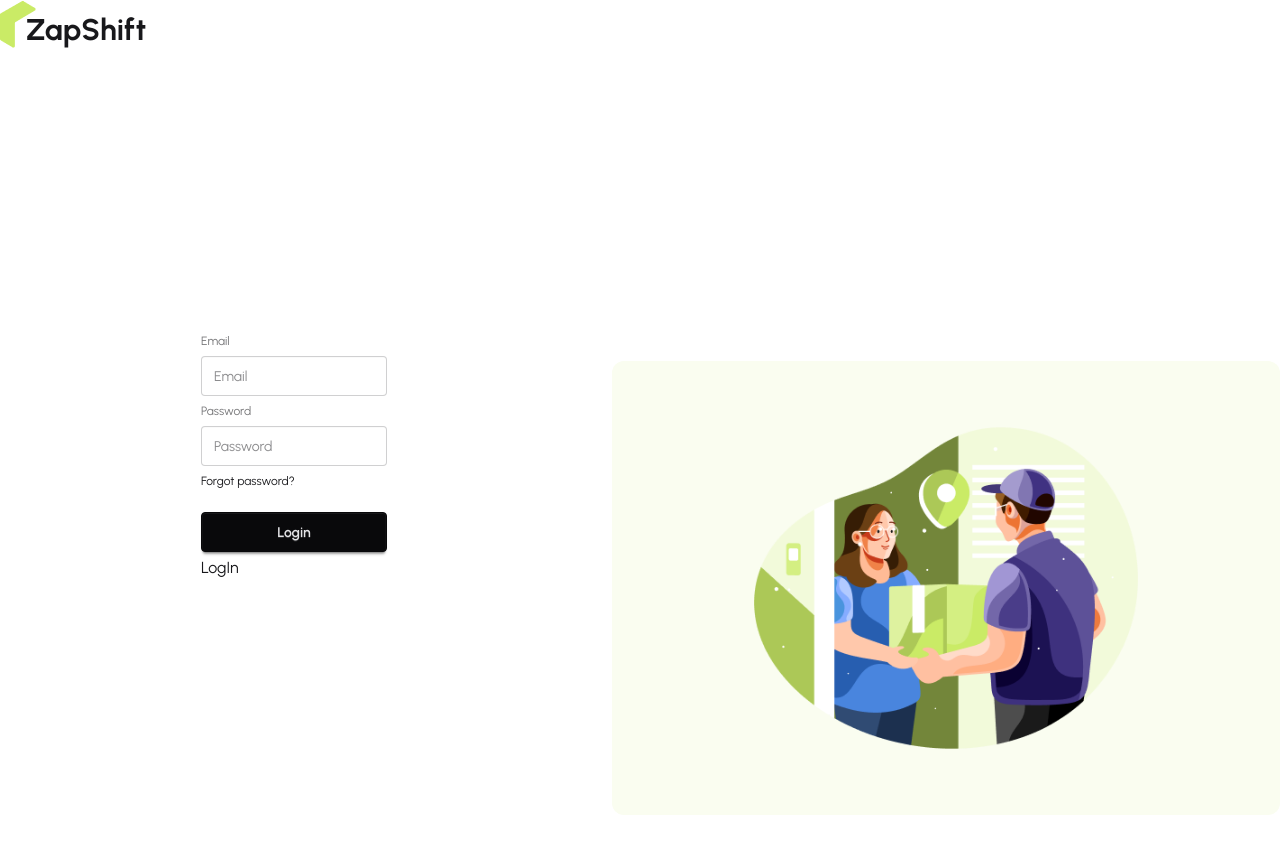
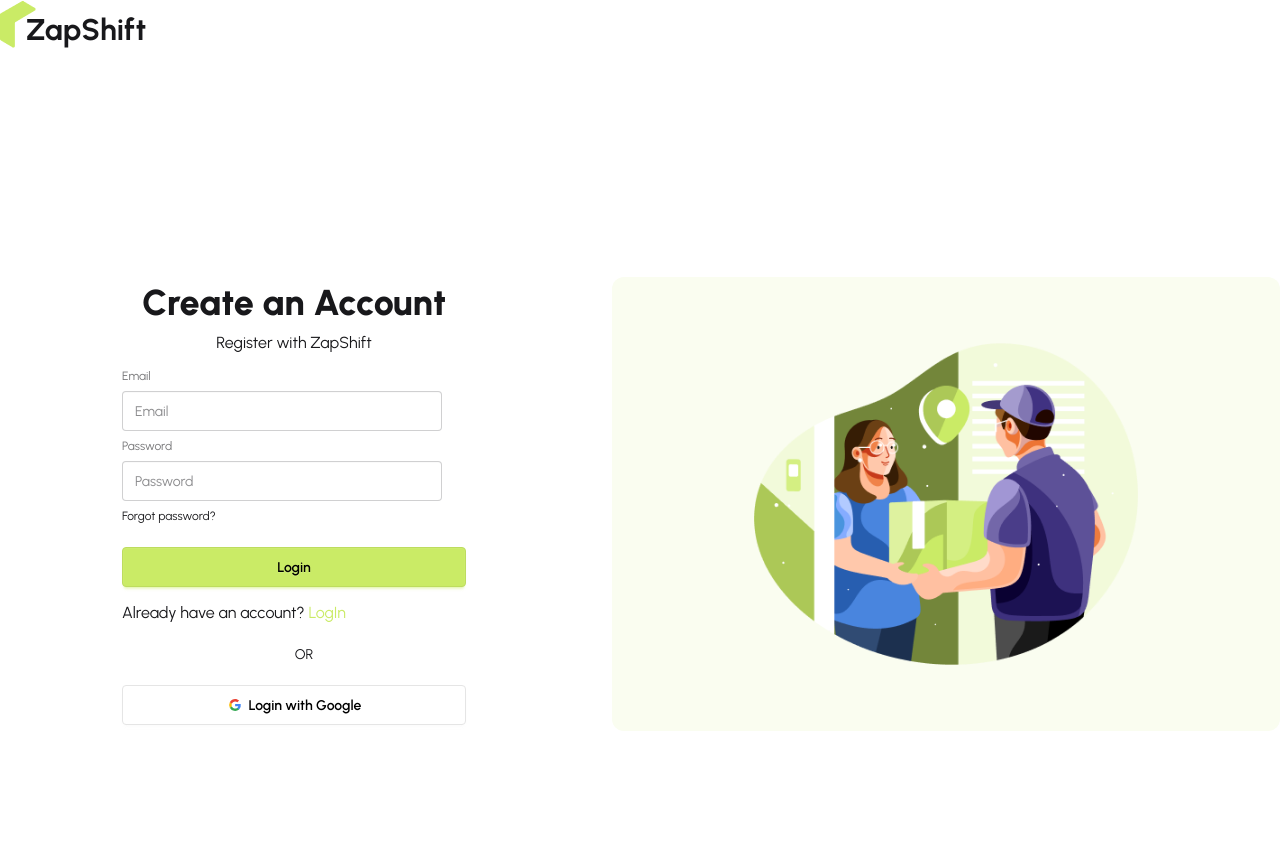
Before and after one commit to rifatsamjid/Zap-Shift, a React (Vite) app: page /register in a window 1280 px wide. Shown: the top 854 px of the page. Built offline with nearby package versions, Linux system fonts and the light colour scheme; no server answers.

Commit message:
implement the social login

```diff
--- a/src/Context/AuthProvider/AuthProvider.jsx
+++ b/src/Context/AuthProvider/AuthProvider.jsx
@@ -52,7 +52,9 @@ const AuthProvider = ({ children }) => {
     loading,
   };
 
-  return <AuthContext value={AuthInfo}>{children}</AuthContext>;
+  return (
+    <AuthContext.Provider value={AuthInfo}>{children}</AuthContext.Provider>
+  );
 };
 
 export default AuthProvider;
--- a/src/Pages/Auth/Login/Login.jsx
+++ b/src/Pages/Auth/Login/Login.jsx
@@ -1,8 +1,8 @@
 import React from "react";
 import { useForm } from "react-hook-form";
-import { FcGoogle } from "react-icons/fc";
 import { Link } from "react-router";
 import useAuth from "../../../hooks/useAuth";
+import SocialLogin from "../SocialLogin/SocialLogin";
 
 const Login = () => {
   const { signIn } = useAuth();
@@ -46,7 +46,7 @@ const Login = () => {
             <div>
               <a className="link link-hover">Forgot password?</a>
             </div>
-            <button className="btn btn-neutral w-81 mt-4">Login</button>
+            <button className="btn btn-primary text-black w-81 mt-4">Login</button>
           </fieldset>
         </form>
         <div className="ml-5">
@@ -61,10 +61,7 @@ const Login = () => {
           <p className="text-sm">OR</p>
         </div>
         {/*  Google Login Button */}
-        <button className="btn ml-5 btn-neutral border w-81 border-gray-300 bg-white hover:bg-gray-100 text-black flex items-center justify-center gap-2">
-          <FcGoogle size={20} />
-          Continue with Google
-        </button>
+        <SocialLogin></SocialLogin>
       </div>
     </div>
   );
--- a/src/Pages/Auth/Register/Register.jsx
+++ b/src/Pages/Auth/Register/Register.jsx
@@ -2,6 +2,7 @@ import React from "react";
 import { useForm } from "react-hook-form";
 import { Link } from "react-router";
 import useAuth from "../../../hooks/useAuth";
+import SocialLogin from "../SocialLogin/SocialLogin";
 
 const Register = () => {
   const {
@@ -24,7 +25,10 @@ const Register = () => {
   };
 
   return (
-    <div className="mt-70 h-dvh">
+    <div className="m-14 flex flex-col justify-center items-center h-dvh">
+      <h2 className="font-extrabold text-4xl">Create an Account</h2>
+      <p className="text-center my-2">Register with ZapShift</p>
+      <div className="card bg-base-100 w-full max-w-sm">
         <form onSubmit={handleSubmit(handleRegister)}>
           <fieldset className="fieldset">
             <label className="label">Email</label>
@@ -61,17 +65,30 @@ const Register = () => {
             )}
             {errors.password?.type === "pattern" && (
               <p className="text-red-500">
-              Password must have at least one uppercase, at least one lowercase,
-              at least one number and at least one special characters
+                Password must have at least one uppercase, at least one
+                lowercase, at least one number and at least one special
+                characters
               </p>
             )}
             <div>
               <a className="link link-hover">Forgot password?</a>
             </div>
-          <button className="btn btn-neutral mt-4">Login</button>
+            <button className="btn btn-primary text-black mt-4">Login</button>
           </fieldset>
         </form>
-      <Link to="/login">LogIn</Link>
+        <div className="mt-2.5">
+          <p>
+            Already have an account?{" "}
+            <Link className="text-primary" to="/login">
+              LogIn
+            </Link>
+          </p>
+        </div>
+        <div className="flex justify-center my-5 w-81 ml-5 items-center gap-2">
+          <p className="text-sm">OR</p>
+        </div>
+        <SocialLogin></SocialLogin>
+      </div>
     </div>
   );
 };
--- /dev/null
+++ b/src/Pages/Auth/SocialLogin/SocialLogin.jsx
@@ -0,0 +1,68 @@
+import React from "react";
+import { FcGoogle } from "react-icons/fc";
+import useAuth from "../../../hooks/useAuth";
+
+const SocialLogin = () => {
+  const { googleLogIn } = useAuth();
+  //   const handleGoogleSignIn = () => {
+  //     googleLogIn()
+  //       .then((result) => {
+  //         console.log(result.user);
+  //       })
+  //       .catch((error) => {
+  //         console.log(error);
+  //       });
+  //   };
+
+  const handleGoogleSignIn = async () => {
+    console.log("BUTTON CLICKED");
+    try {
+      const result = await googleLogIn();
+      console.log("result:", result);
+      console.log("user:", result.user);
+    } catch (error) {
+      console.log("error", error);
+    }
+  };
+
+  return (
+    <div className="flex justify-center">
+      {/* Google */}
+      <button
+        onClick={handleGoogleSignIn}
+        className="btn bg-white w-full text-black border-[#e5e5e5]"
+      >
+        <svg
+          aria-label="Google logo"
+          width="16"
+          height="16"
+          xmlns="http://www.w3.org/2000/svg"
+          viewBox="0 0 512 512"
+        >
+          <g>
+            <path d="m0 0H512V512H0" fill="#fff"></path>
+            <path
+              fill="#34a853"
+              d="M153 292c30 82 118 95 171 60h62v48A192 192 0 0190 341"
+            ></path>
+            <path
+              fill="#4285f4"
+              d="m386 400a140 175 0 0053-179H260v74h102q-7 37-38 57"
+            ></path>
+            <path
+              fill="#fbbc02"
+              d="m90 341a208 200 0 010-171l63 49q-12 37 0 73"
+            ></path>
+            <path
+              fill="#ea4335"
+              d="m153 219c22-69 116-109 179-50l55-54c-78-75-230-72-297 55"
+            ></path>
+          </g>
+        </svg>
+        Login with Google
+      </button>
+    </div>
+  );
+};
+
+export default SocialLogin;
--- a/src/hooks/useAuth.jsx
+++ b/src/hooks/useAuth.jsx
@@ -1,9 +1,9 @@
-import React, { use } from 'react';
-import { AuthContext } from '../Context/AuthContext/AuthContext';
+import React, { useContext } from "react";
+import { AuthContext } from "../Context/AuthContext/AuthContext";
 
 const useAuth = () => {
-    const authInfo = use(AuthContext)
-    return authInfo
+  const authInfo = useContext(AuthContext);
+  return authInfo;
 };
 
 export default useAuth;
--- /dev/null
+++ b/src/router/PrivateRouter.jsx
@@ -0,0 +1,19 @@
+import React from 'react';
+import useAuth from './../hooks/useAuth';
+import { Navigate } from 'react-router';
+
+const PrivateRouter = ({children}) => {
+    const{user,loading}=useAuth()
+
+    if(loading){
+        return <div>
+            <span className="loading loading-infinity loading-xl"></span>
+        </div>
+    }
+    if(!user){
+        return <Navigate to="/login"></Navigate>
+    }
+    return children
+};
+
+export default PrivateRouter;
```
Lines whose indentation alone changed are shown as unchanged.
